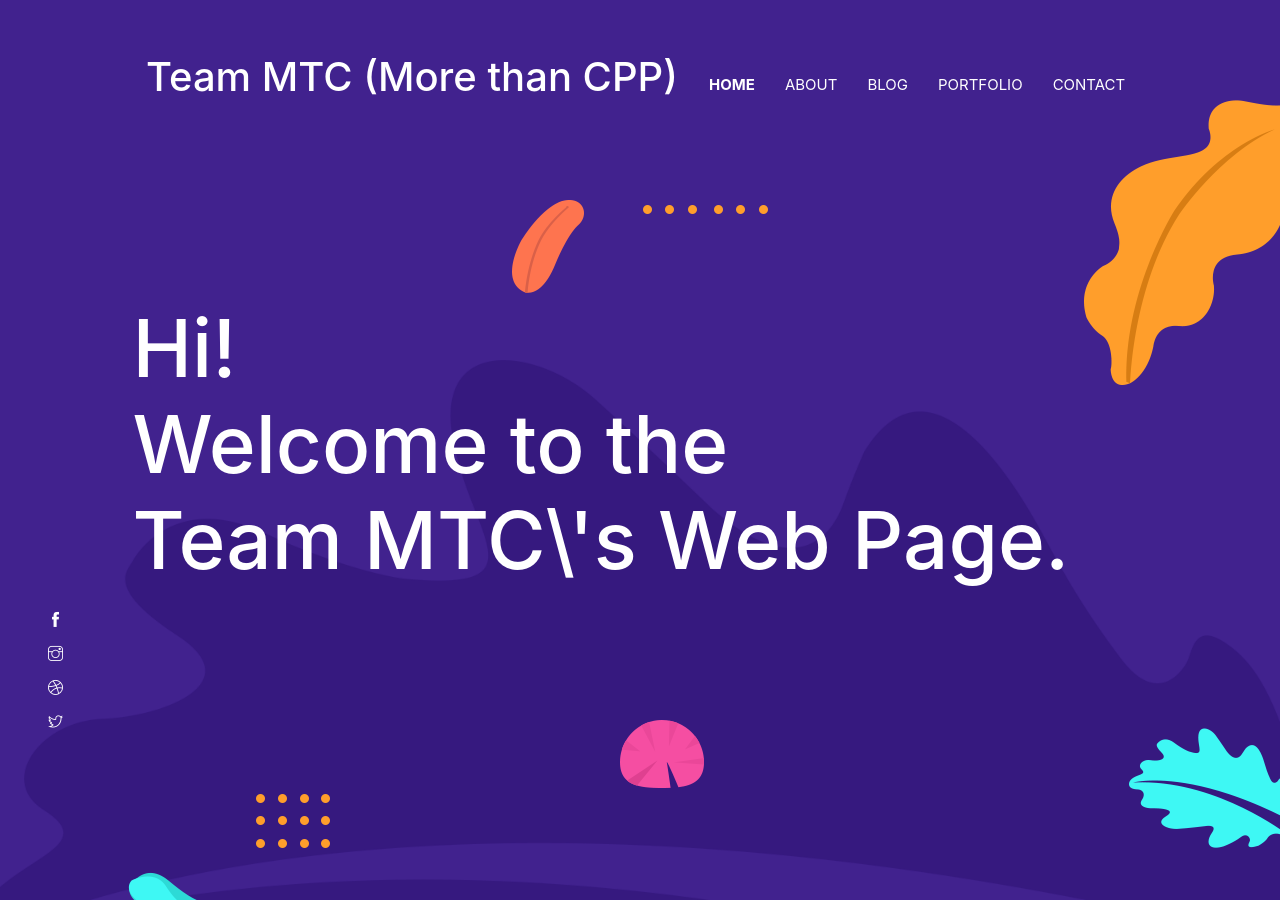
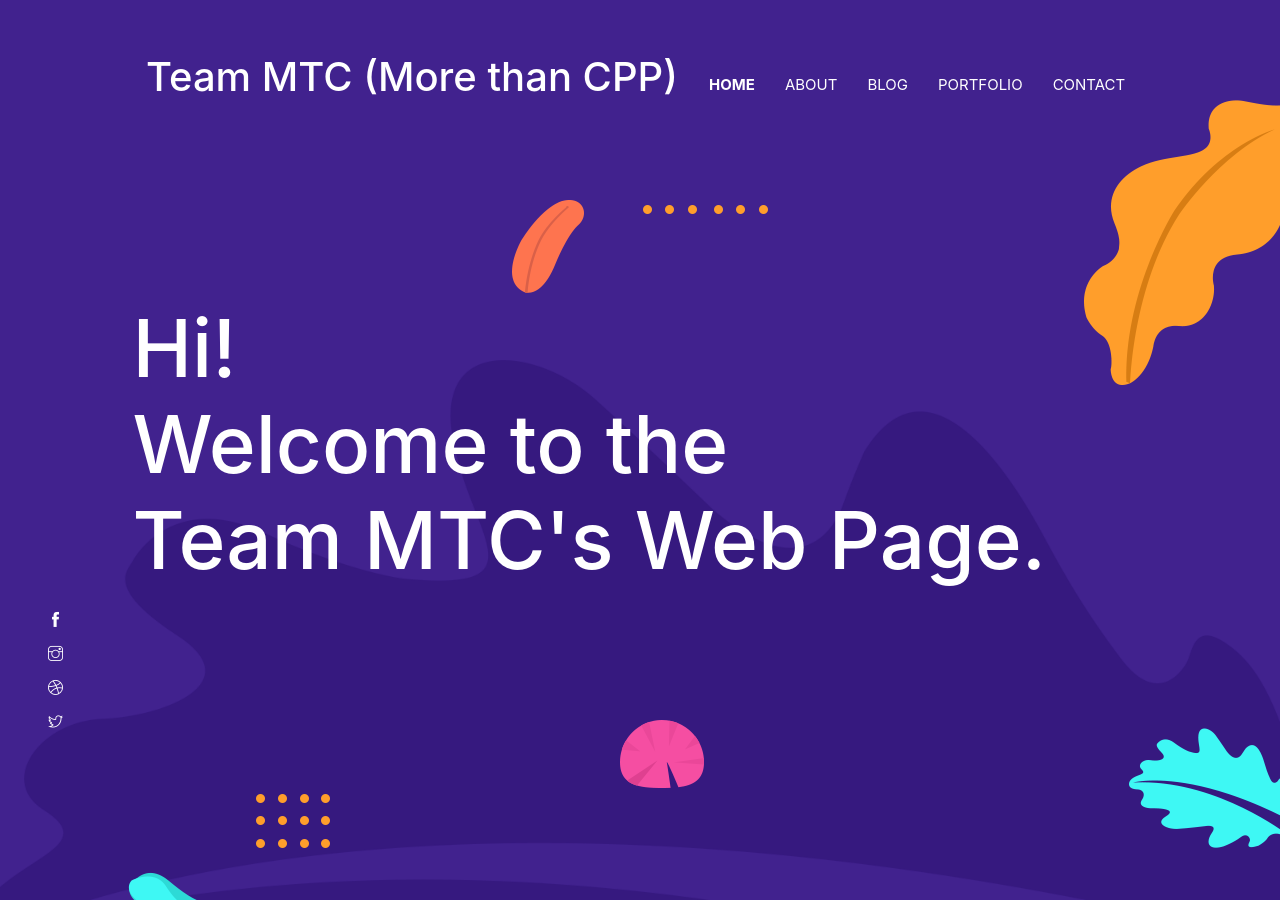
Before and after one commit to teammtc/teammtc.github.io, a Jekyll site: the page built from index.html, in a window 1280 px wide and 900 px high. Built offline with Jekyll 4.4.1, drawn with Linux system fonts in a browser that asks for light colours; some web fonts are replaced.

Commit message:
blogging

```diff
--- a/_data/settings.yml
+++ b/_data/settings.yml
@@ -34,7 +34,7 @@ disqus-identifier: # Add your shortname for Disqus Comment. For example mr-brown
 # Hero Section
 
 hero:
-  hero-title: Hi! <br> Welcome to the <br> Team MTC\'s Web Page.
+  hero-title: Hi! <br> Welcome to the <br> Team MTC's Web Page.
 
 social:
   - { icon: "ti-facebook", link: "#" }
```
